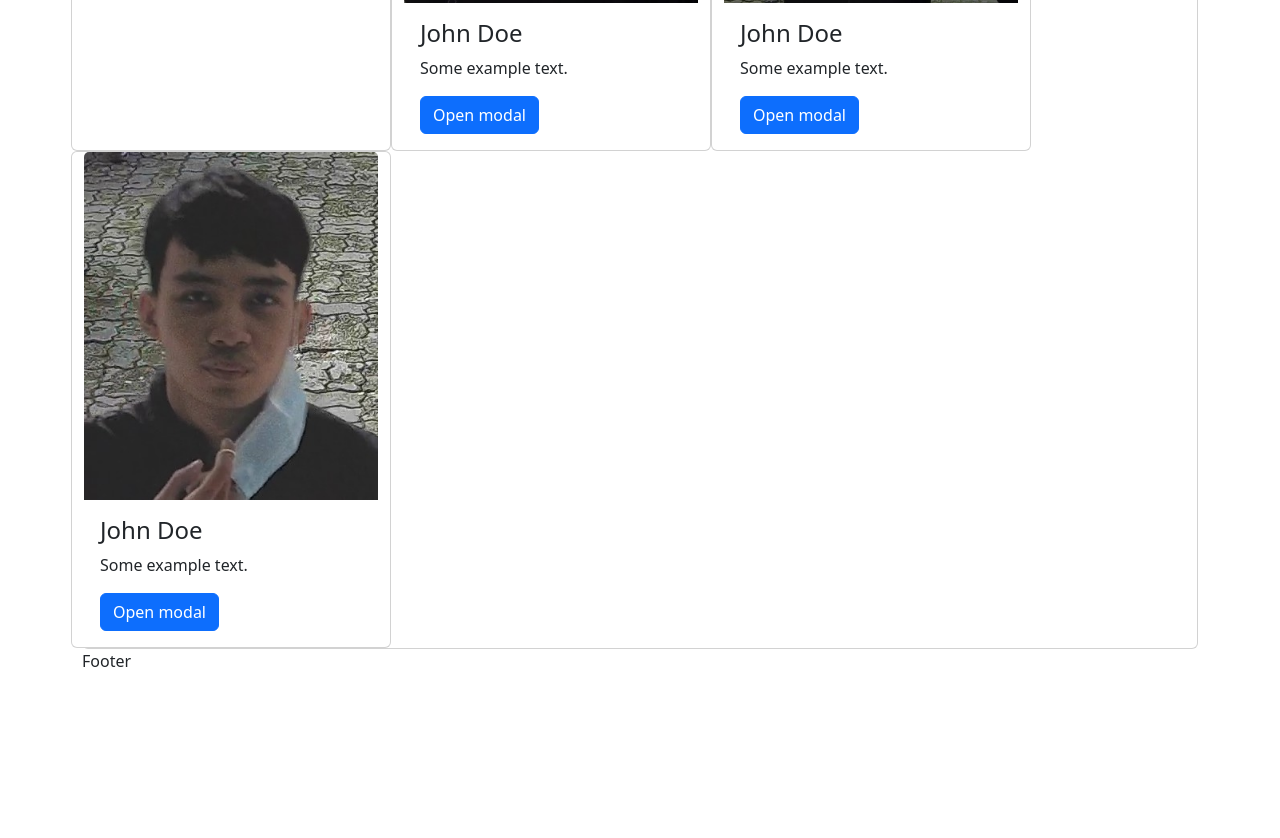
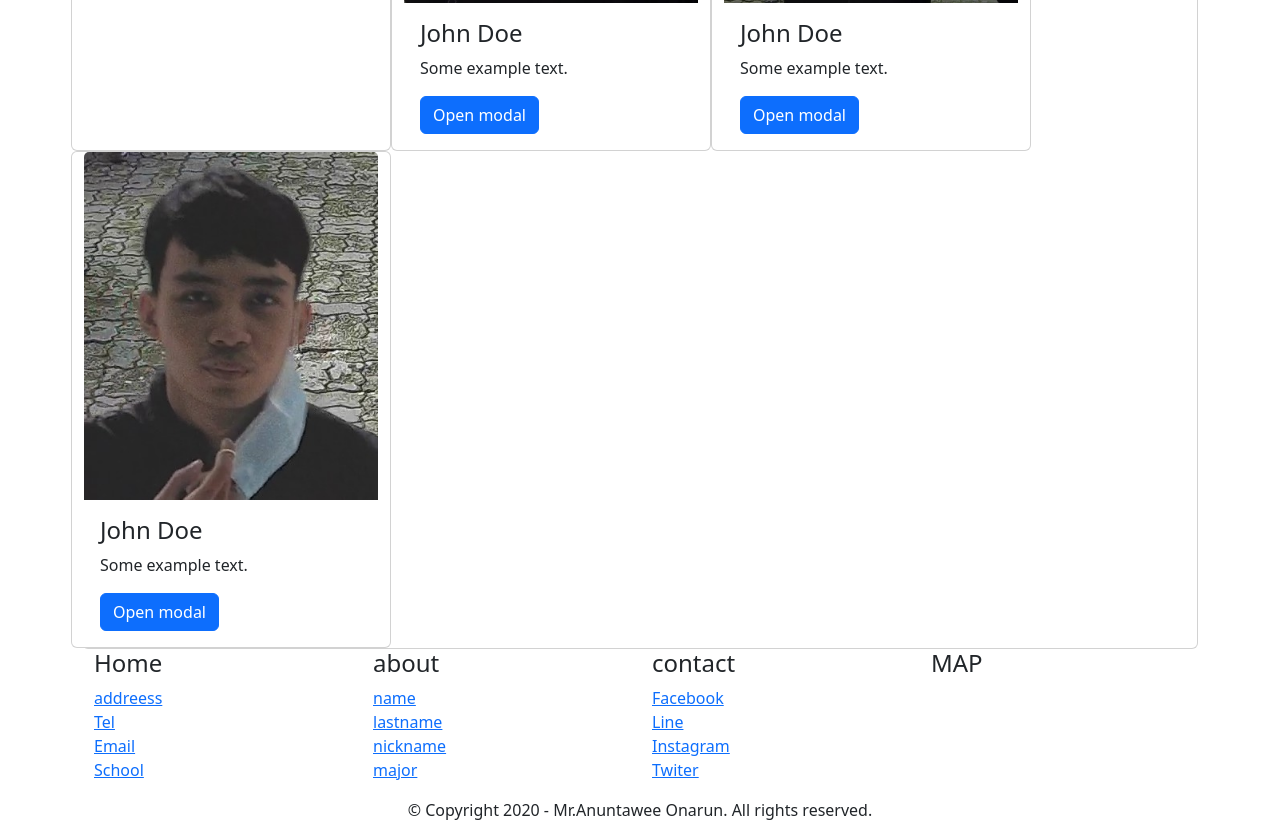
Before and after one commit to keua156/website-1, a plain HTML site: page index.html in a window 1280 px wide. Shown: the part 1211-2049 px from the top of the page. Before the commit the page ends 1884 px from the top, so only its background shows below. Drawn offline with nearby package versions, Linux system fonts and the light colour scheme.

Commit message:
เพิ่มเตืม

```diff
--- a/index.html
+++ b/index.html
@@ -250,7 +250,71 @@
             </div>
 
         </div>
-        <div class="card-footer">Footer</div>
+        <div class="card-footer"> <div class="card-footer">
+            <footer class="mainfooter" role="contentinfo">
+              <div class="footer-middle">
+                <div class="container">
+                  <div class="row">
+                    <div class="col-md-3 col-sm-6">
+                      <!--Column1-->
+                      <div class="footer-pad">
+                        <h4>Home</h4>
+                        <ul class="list-unstyled">
+                          <li><a href="#"></a></li>
+                          <li><a href="#">addreess</a></li>
+                          <li><a href="#">Tel</a></li>
+                          <li><a href="#">Email</a></li>
+                          <li><a href="#">School</a></li>
+
+                        </ul>
+                      </div>
+                    </div>
+                    <div class="col-md-3 col-sm-6">
+                      <!--Column1-->
+                      <div class="footer-pad">
+                        <h4>about</h4>
+                        <ul class="list-unstyled">
+                          <li><a href="#">name</a></li>
+                          <li><a href="#">lastname</a></li>
+                          <li><a href="#">nickname</a></li>
+                          <li><a href="#">major</a></li>
+
+                        </ul>
+                      </div>
+                    </div>
+                    <div class="col-md-3 col-sm-6">
+                      <!--Column1-->
+                      <div class="footer-pad">
+                        <h4>contact</h4>
+                        <ul class="list-unstyled">
+                          <li><a href="#">Facebook</a></li>
+                          <li><a href="#">Line</a></li>
+                          <li><a href="#">Instagram</a></li>
+                          <li><a href="#">Twiter</a></li>
+
+                          <li>
+                            <a href="#"></a>
+                          </li>
+                        </ul>
+                      </div>
+                    </div>
+                    <div class="col-md-3 col-sm-6">
+                      <h4>MAP</h4>
+                      <div id="googleMap" style="width:100%;height:100%;"></div>
+                    </div>
+                  </div>
+                  <div class="row">
+                    <div class="col-md-12 copy">
+                      <p class="text-center">&copy; Copyright 2020 - Mr.Anuntawee Onarun. All rights reserved.</p>
+                    </div>
+                  </div>
+
+
+                </div>
+              </div>
+            </footer>
+          </div>
+        </div>
     </div>
     </div>
 
```
